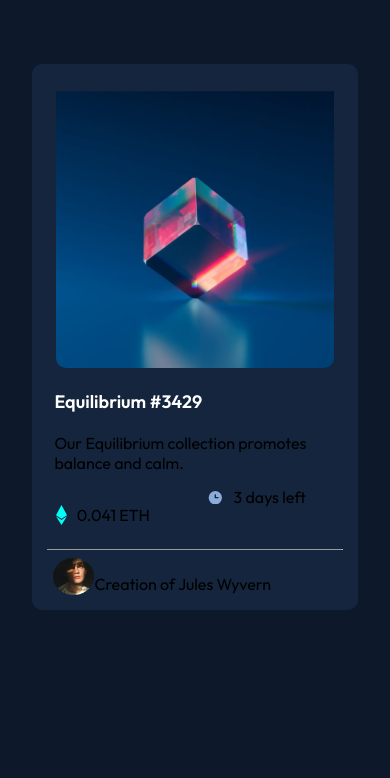
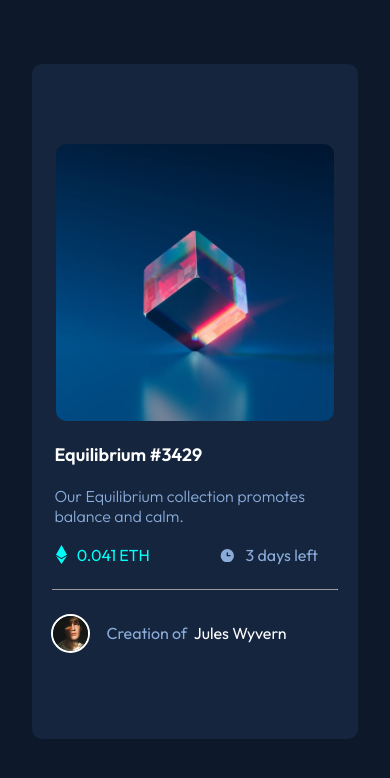
Before and after one commit to paulooliveirv/nft_preview_front_end_mentor, a plain HTML site: page nft-preview-card-component-main/index.html in a window 390 px wide. Drawn offline with Linux system fonts and the light colour scheme.

Commit message:
mobile finalizado

```diff
--- a/nft-preview-card-component-main/index.html
+++ b/nft-preview-card-component-main/index.html
@@ -28,8 +28,8 @@
     </span>
     <hr size="1">
     <div class="att_creator">
-      <img src="images/image-avatar.png" alt="">
-      <p>Creation of Jules Wyvern</p>
+      <img id="avatar" src="images/image-avatar.png" alt="">
+      <p>Creation of <a href="">Jules Wyvern</a></p>
     </div>
   </main>
 </body>
--- a/nft-preview-card-component-main/style.css
+++ b/nft-preview-card-component-main/style.css
@@ -21,6 +21,7 @@ main{
     display: flex;
     flex-direction: column;
     justify-content: center;
+    height: 80vh;
 }
 .container_img{
     display: flex;
@@ -29,7 +30,6 @@ main{
 }
 .img-equilibrium{
     width: 85%;
-    padding-top: 1.7rem;
     border-radius: 10px;
 }
 h1{
@@ -42,6 +42,10 @@ h1{
 .first-p{
     margin-top: 0.5rem;
     padding-left: 1.4rem;
+    font-weight: 300;
+    font-size: 1rem;
+    margin-bottom: 0.2rem;
+    color: hsl(215, 51%, 70%);
 }
 span{
     display: flex;
@@ -59,24 +63,46 @@ span{
     height: 1.2rem;
     padding-right: 0.6rem;
 }
+.moeda p{
+    color: hsl(178, 100%, 50%);
+}
 .time{
-    width: 50%;
     display: flex;
     align-items: center;
+    width:  50%;
     font-size: 1rem;
-    height: 1rem;
+    padding-left: 1.5rem;
 }
 #time_img{
     padding-right: 0.6rem;
 }
+.time p{
+    color: hsl(215, 51%, 70%);
+}
 hr{
-    width: 90%;
+    width: 87%;
+    color: hsl(215, 32%, 27%);
 }
 .att_creator{
     display: flex;
+    align-items: center;
+    padding-top: 0.6rem;
+    padding-left: 1.2rem;
 }
 .att_creator img{
-    width: 2.6rem;
-    height: 2.3rem;
-    padding-left: 1.3rem;
+    border-radius: 50%;
+    border: solid 2px rgb(255, 255, 255);
 }
+#avatar{
+    height: 2.2rem;
+}
+.att_creator p {
+    color: hsl(215, 51%, 70%);
+    padding-left: 1rem;
+}
+.att_creator a{
+    padding-left: 0.2rem;
+    color:hsl(0, 0%, 100%);
+    text-decoration: none;
+
+}
```
